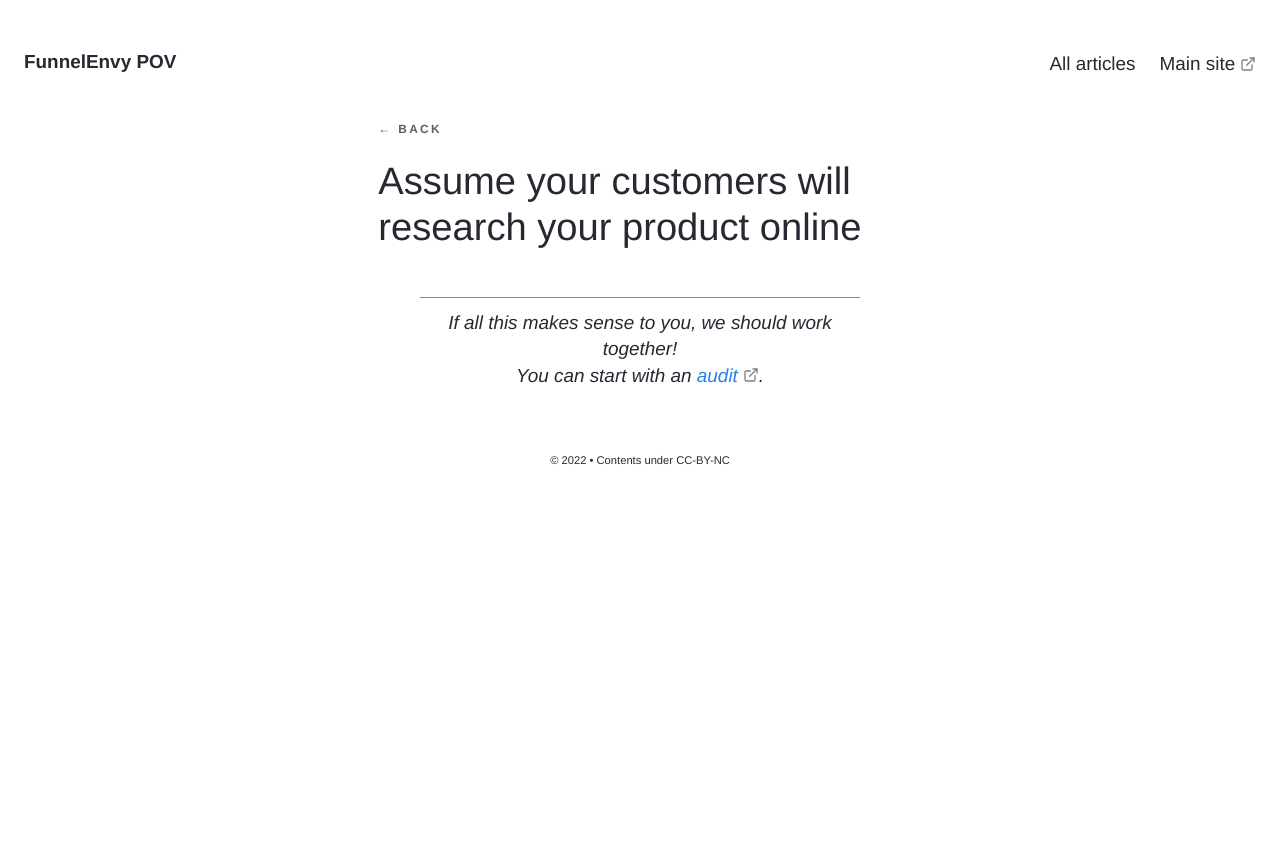
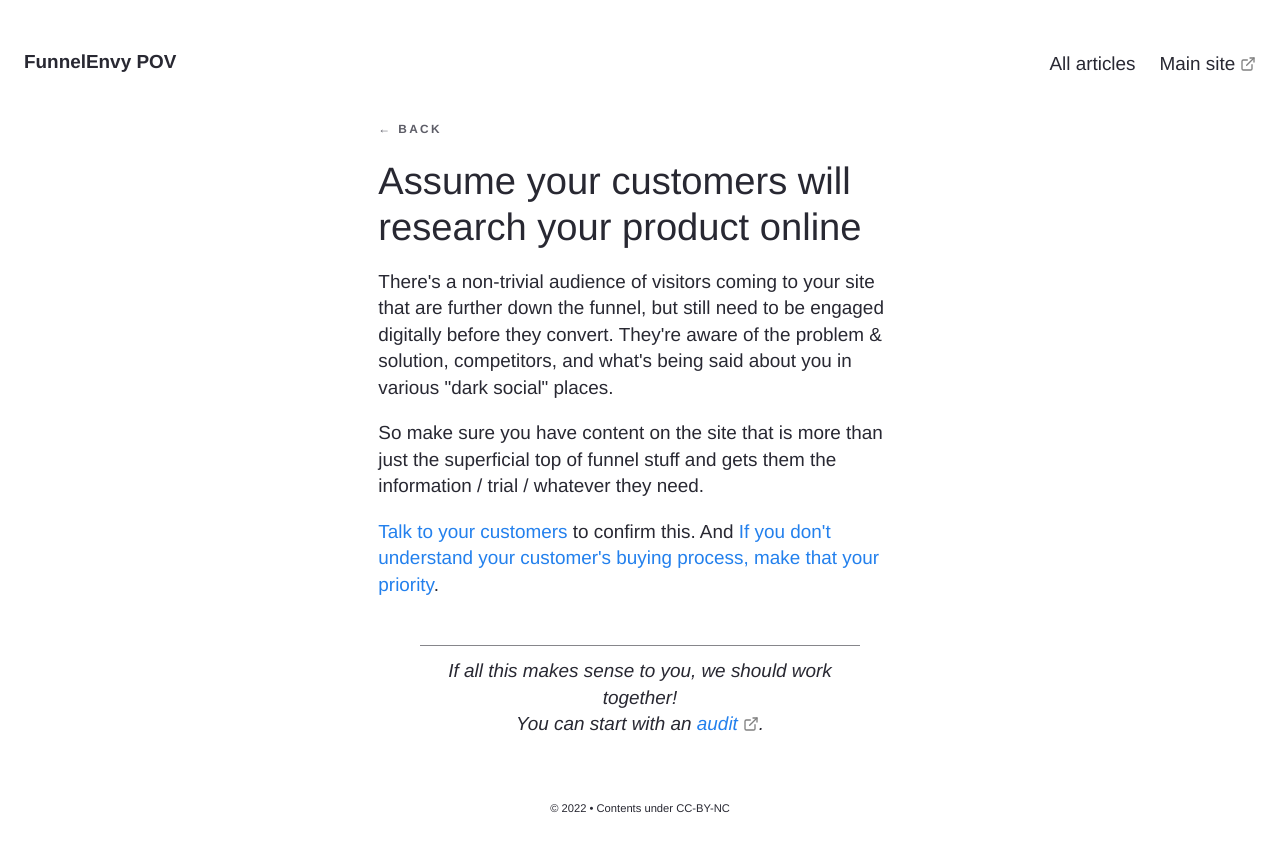
Before and after one commit to FunnelEnvy/pov, a Jekyll site: the page built from _notes/Assume your customers will research your product online.md, in a window 1280 px wide. Shown: the top 852 px of the page. Built offline with Jekyll 4.4.1, drawn with Linux system fonts in a browser that asks for light colours.

Commit message:
update 'assume research online' note

```diff
--- a/_notes/Assume your customers will research your product online.md
+++ b/_notes/Assume your customers will research your product online.md
@@ -8,3 +8,9 @@ categories: ["Understanding Your Customer"]
 # format: list
 
 ---
+
+There's a non-trivial audience of visitors coming to your site that are further down the funnel, but still need to be engaged digitally before they convert. They're aware of the problem & solution, competitors, and what's being said about you in various "dark social" places.
+
+So make sure you have content on the site that is more than just the superficial top of funnel stuff and gets them the information / trial / whatever they need.
+
+[[Talk to your customers]] to confirm this. And [[If you don't understand your customer's buying process, make that your priority]].
```
